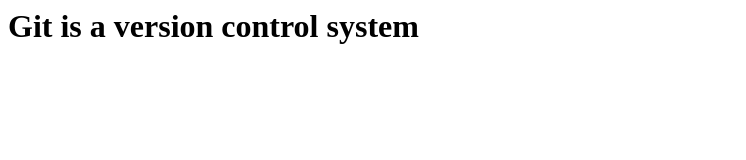
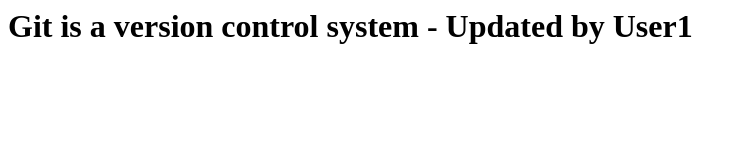
Before and after one commit to Avi207/PS_merge_conflict, a plain HTML site: page index.html in a window 1280 px wide. Shown: the whole page, without its empty margins (0-746 px from the left). Drawn offline with Linux system fonts and the light colour scheme.

Commit message:
index.html is updated by user 1

```diff
--- a/index.html
+++ b/index.html
@@ -2,6 +2,6 @@
 <head>
 <title>Git merge conflict</title>
 <body>
-<h1>Git is a version control system</h1>
+<h1>Git is a version control system - Updated by User1</h1>
 </body>
 </html>
```
